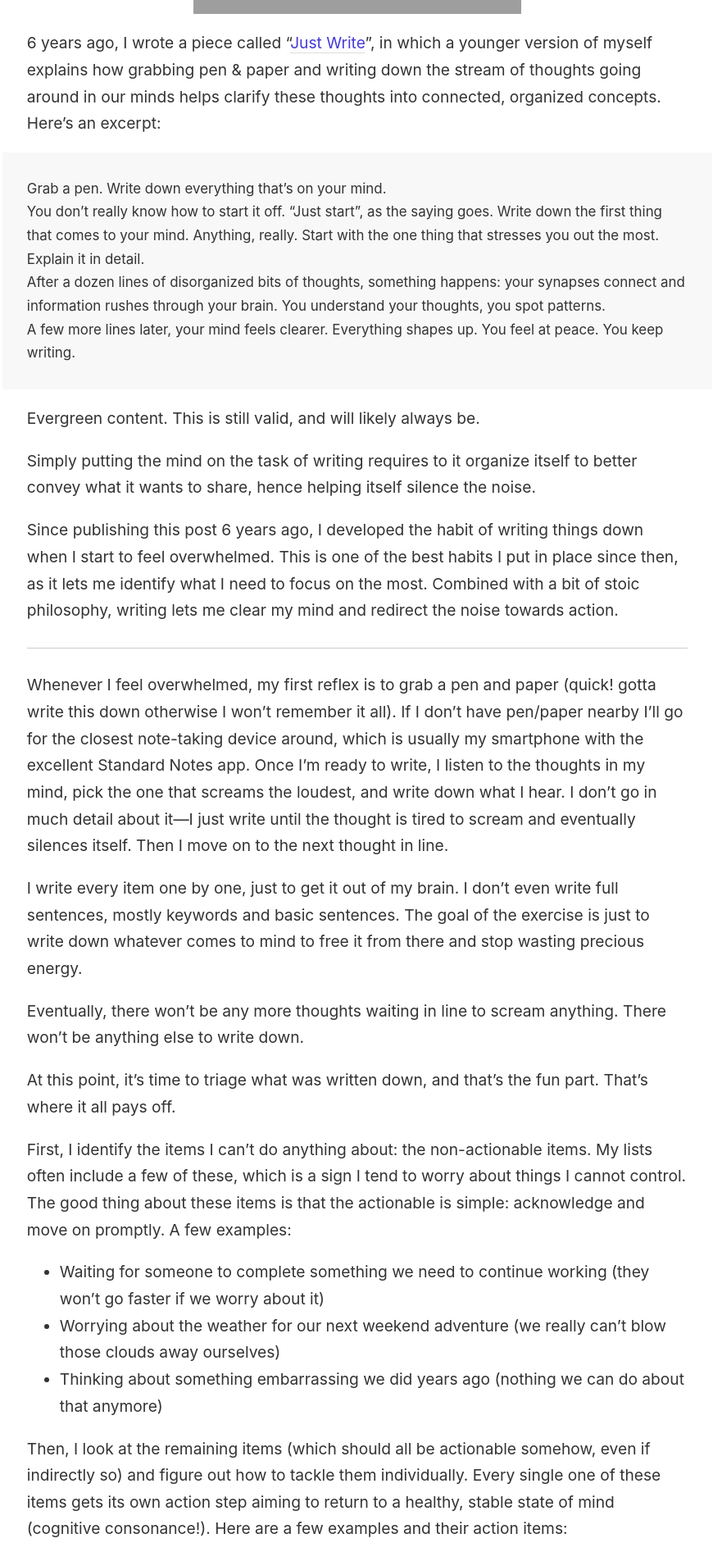
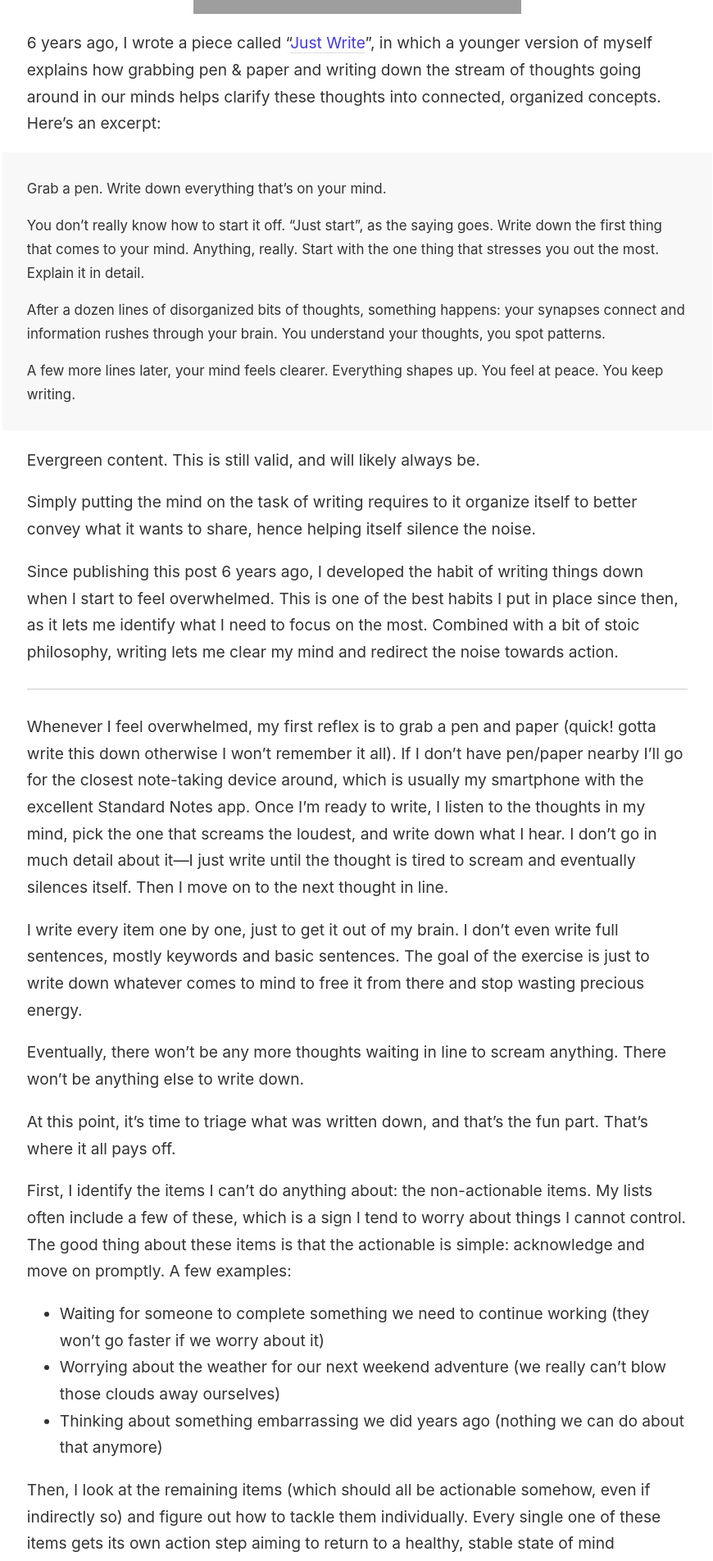
Before and after one commit to maximevaillancourt/maximevaillancourt.github.io, a Jekyll site: the page built from _posts/2020-06-29-reactive-writing-clear-mind.md, in a window 1280 px wide. Shown: the part 557-2461 px from the top of the page at 82% size, without its empty margins (204-1074 px from the left). Built offline with Jekyll 4.4.1, drawn with Linux system fonts in a browser that asks for light colours; grey boxes are pictures that could not be loaded.

Commit message:
Fix blockquote margins

```diff
--- a/_sass/_style.scss
+++ b/_sass/_style.scss
@@ -119,8 +119,12 @@ blockquote {
   background: #f8f8f8;
   color: #333;
 
-  p {
-    margin: 0;
+  p:first-child {
+    margin-top: 0;
+  }
+
+  p:last-child {
+    margin-bottom: 0;
   }
 }
 
```
